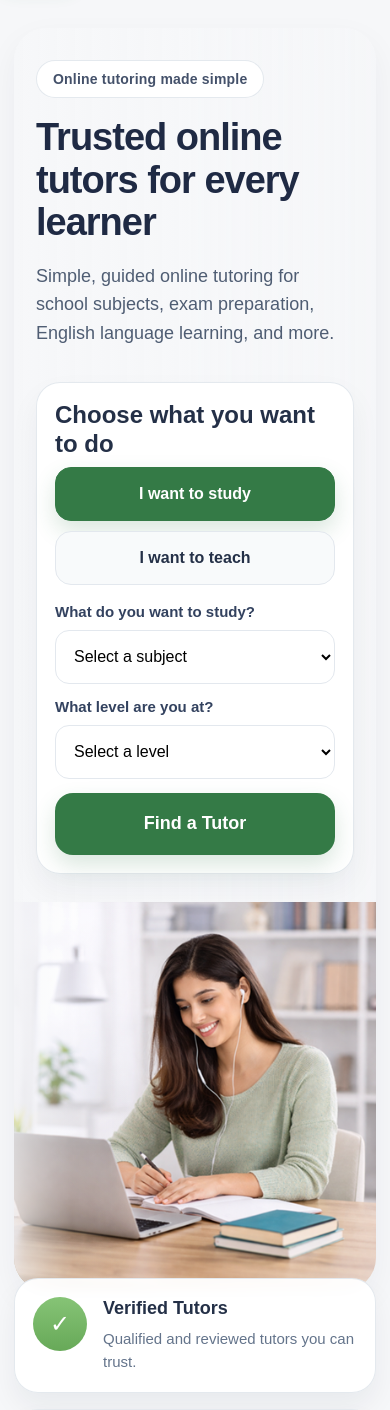
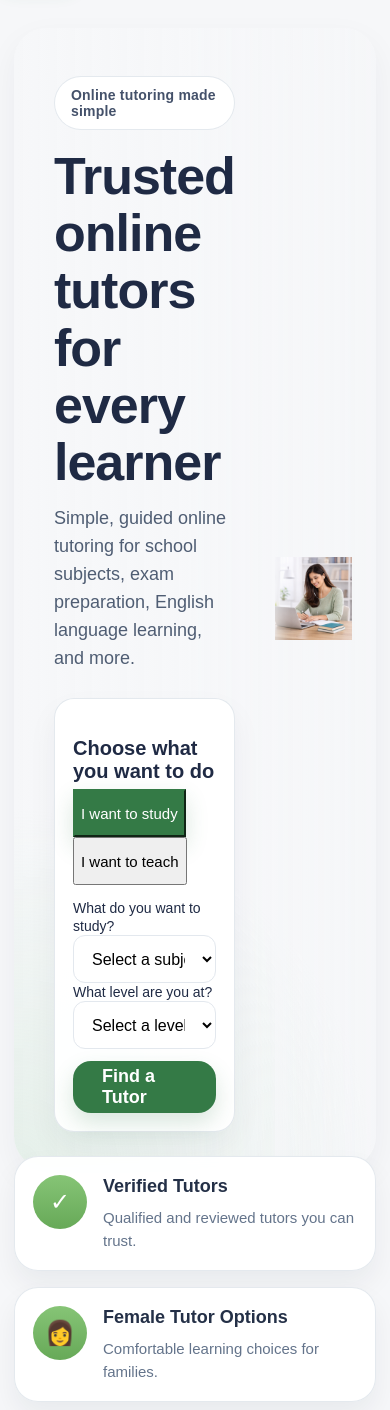
Before and after one commit to rushlordu/tutorspk-app, a Flask app: page / in a window 390 px wide. Shown: the part 181-1591 px from the top of the page. Run offline with Flask 3, Linux system fonts and the light colour scheme; data comes from the database, SQL or seed files in the repository.

Commit message:
Outlook Improved-5

```diff
--- a/static/css/styles.css
+++ b/static/css/styles.css
@@ -868,36 +868,23 @@ textarea {
 }
 
 .hero-intent-card h3 {
-  margin: 0 0 8px;
-  font-size: 24px;
-  line-height: 1.2;
-  color: #243047;
+  font-size: 20px;
+  margin-bottom: 6px;
 }
 
 .hero-intent-sub {
-  margin: 0 0 18px !important;
-  font-size: 15px !important;
-  line-height: 1.5 !important;
-  color: #6b7280 !important;
+  font-size: 14px !important;
+  margin-bottom: 14px !important;
 }
 
 .intent-toggle {
-  display: grid;
-  grid-template-columns: repeat(2, 1fr);
-  gap: 10px;
-  margin-bottom: 18px;
+  gap: 8px;
+  margin-bottom: 14px;
 }
 
 .intent-btn {
-  min-height: 54px;
-  border: 1px solid var(--line);
-  border-radius: 16px;
-  background: #f8fafb;
-  color: #243047;
-  font-size: 16px;
-  font-weight: 700;
-  cursor: pointer;
-  transition: 0.18s ease;
+  min-height: 48px;
+  font-size: 15px;
 }
 
 .intent-btn.active {
@@ -908,26 +895,21 @@ textarea {
 }
 
 .intent-panel label {
-  display: block;
-  margin-bottom: 10px;
-  font-size: 15px;
-  font-weight: 700;
-  color: #33425f;
+  margin-bottom: 8px;
+  font-size: 14px;
 }
 
 .intent-panel select {
-  min-height: 54px;
-  border-radius: 14px;
+  min-height: 48px;
 }
 
 .hero-btn-wide {
-  width: 100%;
-  margin-top: 14px;
+  margin-top: 12px;
+  min-height: 52px;
 }
 
 .hero-secondary-link {
-  margin-top: 14px;
-  text-align: center;
+  margin-top: 10px;
 }
 
 .hero-secondary-link a {
@@ -1010,11 +992,14 @@ textarea {
 
 @media (max-width: 1080px) {
   .hero-grid {
-    grid-template-columns: 1fr;
+    grid-template-columns: 0.92fr 1.08fr;
   }
 
   .hero-image-wrap {
-    min-height: 360px;
+  display: flex;
+  align-items: center;
+  justify-content: center;
+  padding: 20px 24px 20px 0;
   }
 
   .reassurance-grid,
@@ -1036,20 +1021,27 @@ textarea {
   }
 
   .hero-copy {
-    padding: 32px 22px 28px;
+    padding: 48px 40px 36px;
   }
 
   .hero-copy h1 {
-    font-size: 38px;
+    font-size: 52px;
+    line-height: 1.1;
+    max-width: 560px;
+    margin-bottom: 14px;
   }
 
   .hero-copy p {
-    font-size: 18px;
-    line-height: 1.6;
+     font-size: 18px;
+      line-height: 1.55;
+      max-width: 560px;
+      margin-bottom: 18px;
   }
 
   .hero-intent-card {
-    padding: 18px;
+      max-width: 500px;
+      padding: 18px;
+      border-radius: 20px;
   }
 
   .intent-toggle,
@@ -1550,3 +1542,14 @@ textarea {
     width: 100%;
   }
 }
+.hero-image-wrap {
+  display: flex;
+  align-items: center;
+  justify-content: center;
+}
+
+.hero-image {
+  max-width: 500px;
+  width: 100%;
+  height: auto;
+}
```
